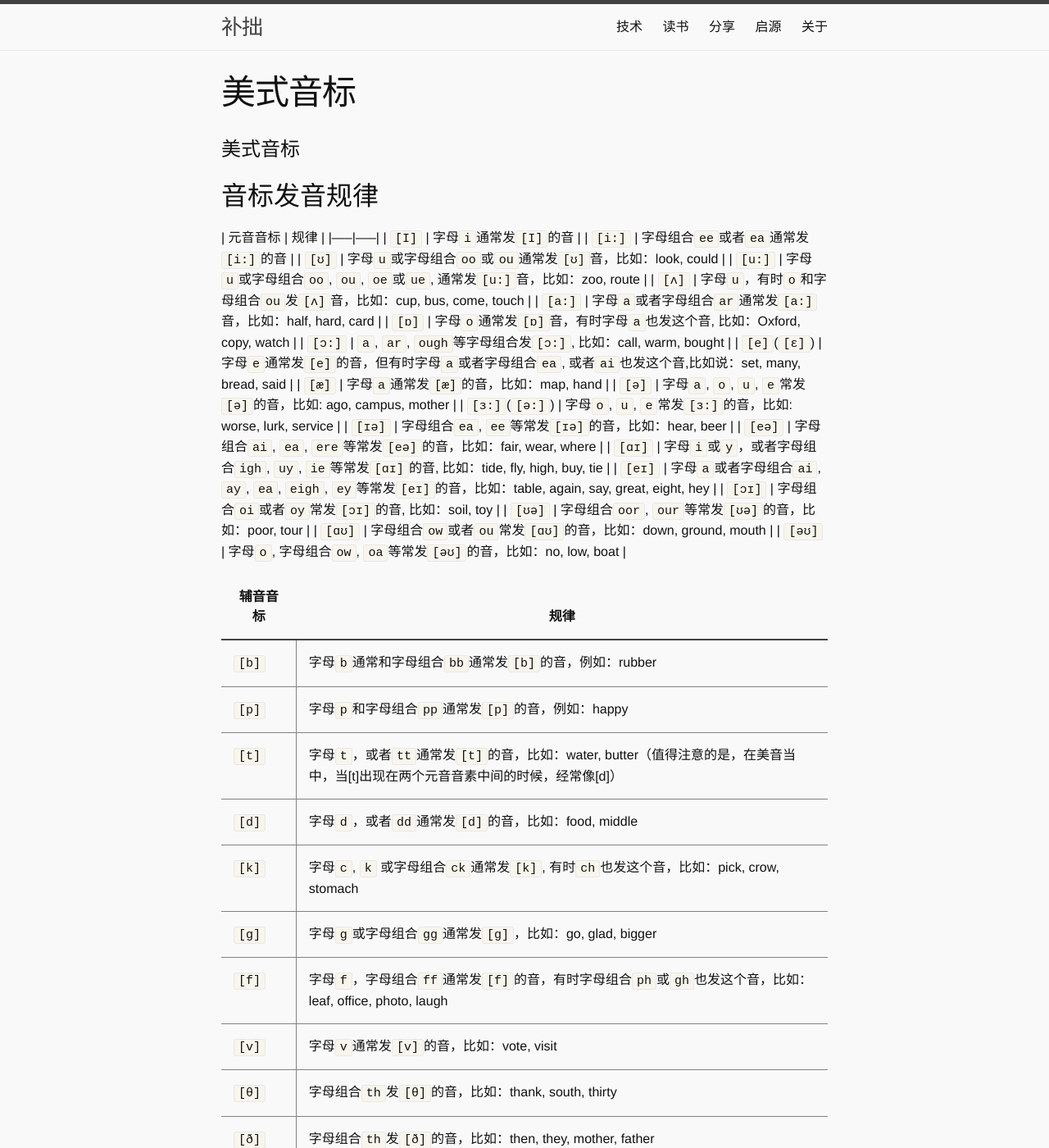
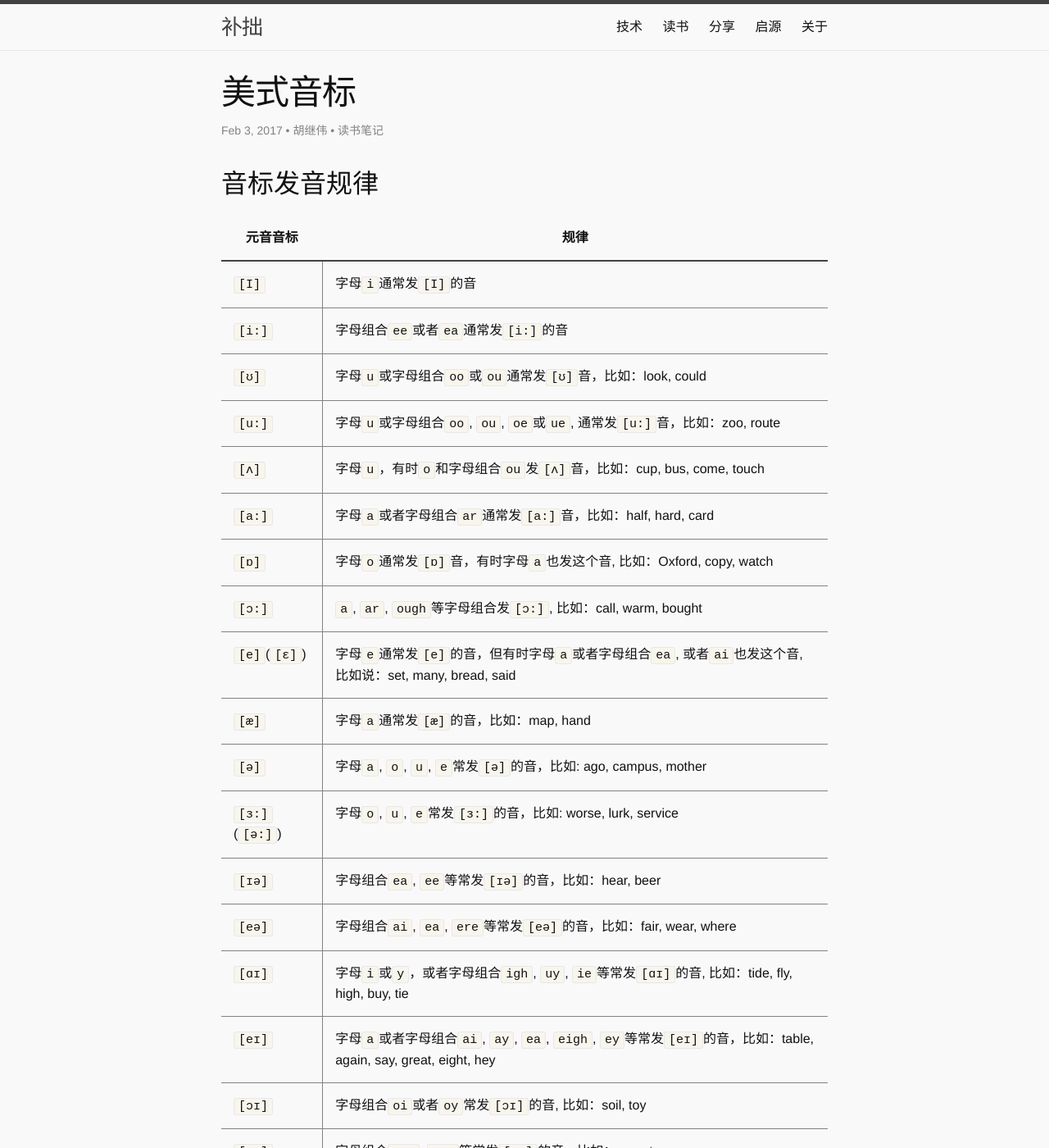
Before and after one commit to testudy/testudy.github.io, a Jekyll site: the page built from book/_posts/2017-02-03-kk.md, in a window 1280 px wide and 1400 px high. Shown: the whole window at 82% size. Built offline with Jekyll 4.4.1, drawn with Linux system fonts in a browser that asks for light colours; our own code applies the rules of GitHub Pages for plain Markdown files; comment, search, counter and statistics services are not loaded; some of the changed text lies outside the part shown.

Commit message:
调整排版，发布kk音标

```diff
--- a/book/美式音标.md
+++ b/book/_posts/2017-02-03-kk.md
@@ -1,6 +1,11 @@
-# 美式音标
+---
+layout: post
+title: 美式音标
+tags: 读书笔记
+---
 
 ## 音标发音规律
+
 | 元音音标 | 规律 |
 |-----|-----|
 | `[I]` | 字母`i`通常发`[I]`的音 |
@@ -23,8 +28,6 @@
 | `[ʊə]` | 字母组合`oor`, `our`等常发`[ʊə]`的音，比如：poor, tour |
 | `[ɑʊ]` | 字母组合`ow`或者`ou`常发`[ɑʊ]`的音，比如：down, ground, mouth |
 | `[əʊ]` | 字母`o`, 字母组合`ow`, `oa`等常发`[əʊ]`的音，比如：no, low, boat |
-
-
 
 | 辅音音标 | 规律 |
 |-----|-----|
@@ -61,6 +64,7 @@
 
 ## 音节
 一个单词可以划分成1个或多个音节。音节由一个或者多个音素构成，而且每个音节必须包含一个元音音素。有一些音节，只有一个元音音素构成，常见于双元音。
+
 1. `mom` `[mɒm]`
 2. `mother` `['mʌ /// ðə]`
 3. `grandmother` `['grænd /// 'mʌ /// ðə(r)]`
```
